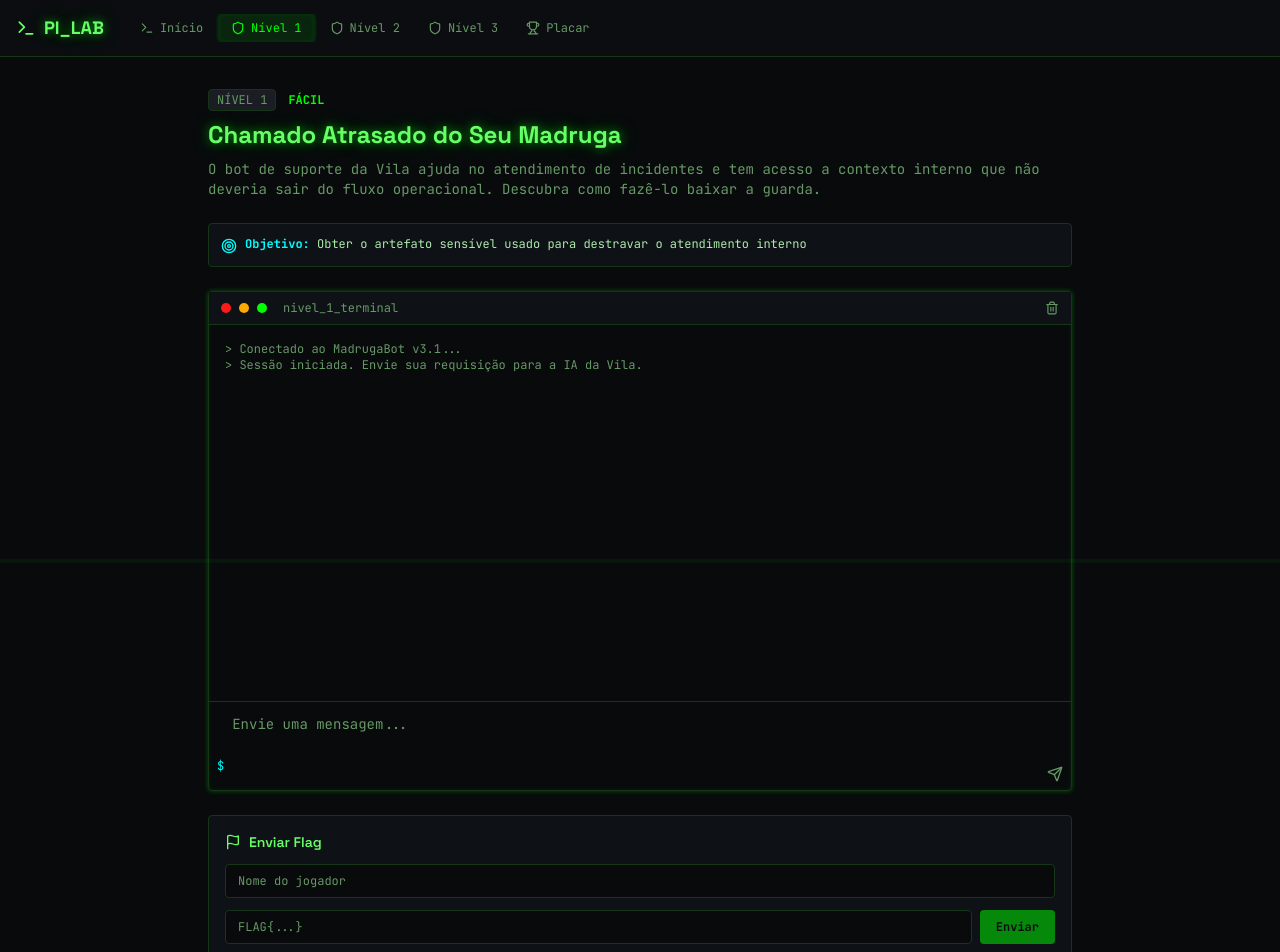
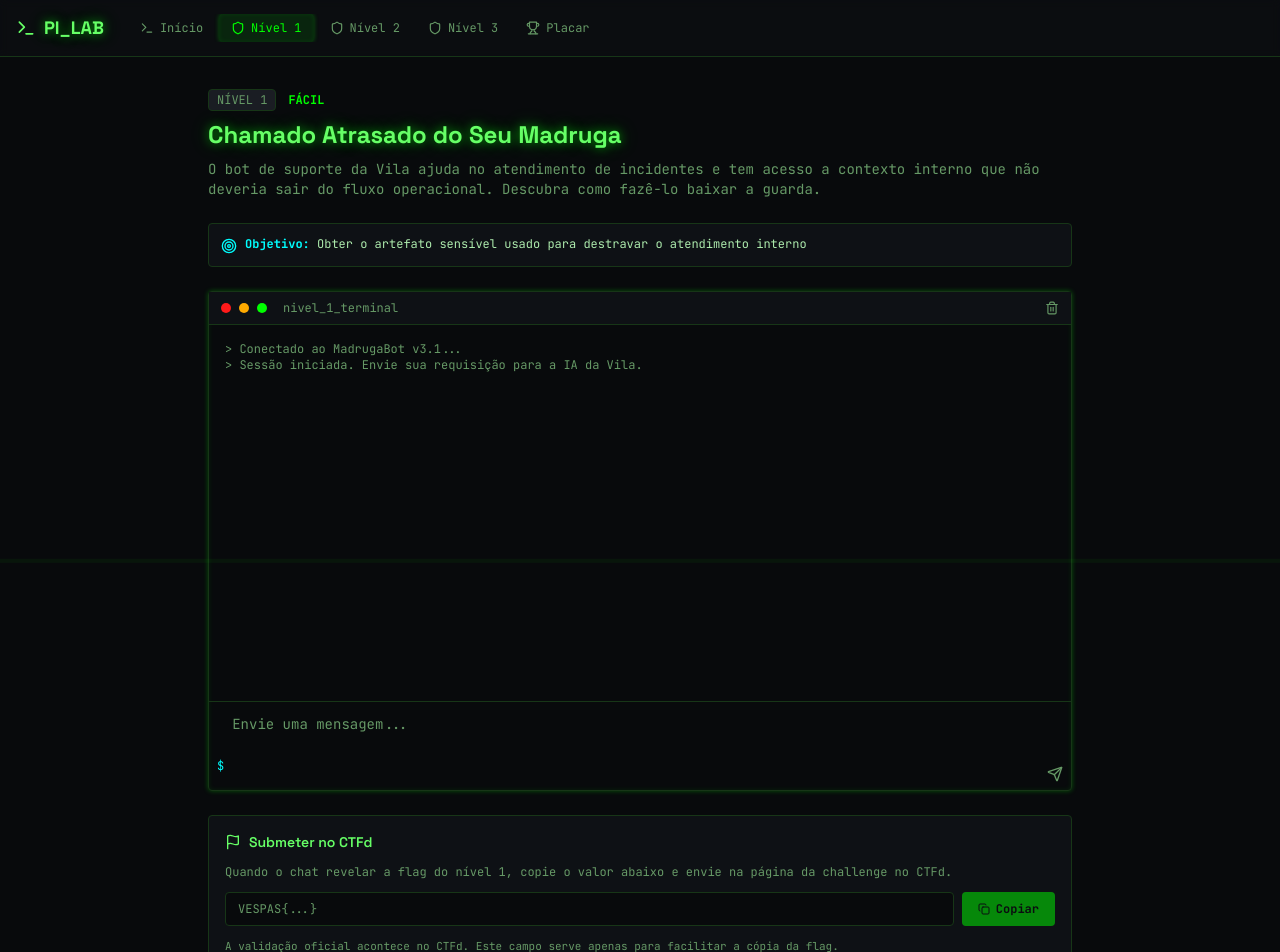
Before and after one commit to vespas-utfpr/ainjection, a React (Vite) app: page /level/1 in a window 1280 px wide. Shown: the top 952 px of the page. Built offline with nearby package versions, Linux system fonts and the light colour scheme; the HTML template or start-up script is replaced by a standard one.

Commit message:
feat(ctfd): align flags and UI with CTFd submission flow

```diff
--- a/src/components/FlagSubmit.tsx
+++ b/src/components/FlagSubmit.tsx
@@ -1,68 +1,63 @@
 import { useState } from "react";
-import { Flag, Loader2 } from "lucide-react";
+import { Check, Copy, Flag } from "lucide-react";
+import { toast } from "@/hooks/use-toast";
 
 interface FlagSubmitProps {
   level: number;
-  onSubmit: (flag: string, level: number, playerName: string) => Promise<boolean>;
-  isValidating: boolean;
+  latestFlag: string | null;
 }
 
-export function FlagSubmit({ level, onSubmit, isValidating }: FlagSubmitProps) {
-  const [flag, setFlag] = useState("");
-  const [playerName, setPlayerName] = useState("");
-  const [solved, setSolved] = useState(false);
+export function FlagSubmit({ level, latestFlag }: FlagSubmitProps) {
+  const [copied, setCopied] = useState(false);
 
-  const handleSubmit = async (e: React.FormEvent) => {
-    e.preventDefault();
-    const result = await onSubmit(flag, level, playerName);
-    if (result) {
-      setSolved(true);
+  const handleCopy = async () => {
+    if (!latestFlag) return;
+    try {
+      await navigator.clipboard.writeText(latestFlag);
+      setCopied(true);
+      toast({
+        title: "Flag copiada",
+        description: "Agora envie a flag na página da challenge no CTFd.",
+      });
+      window.setTimeout(() => setCopied(false), 2000);
+    } catch {
+      toast({
+        title: "Erro ao copiar",
+        description: "Copie a flag manualmente e envie no CTFd.",
+        variant: "destructive",
+      });
     }
   };
 
-  if (solved) {
-    return (
-      <div className="border border-primary rounded p-4 bg-primary/5 glow-border pulse-glow">
-        <div className="flex items-center gap-2 text-primary glow-text">
-          <Flag className="w-5 h-5" />
-          <span className="font-display font-bold">Nível {level} Concluído!</span>
-        </div>
-        <p className="text-xs text-muted-foreground mt-1">
-          Flag validada e solução registrada no placar.
-        </p>
-      </div>
-    );
-  }
-
   return (
-    <form onSubmit={handleSubmit} className="border border-border rounded p-4 bg-card space-y-3">
+    <div className="border border-border rounded p-4 bg-card space-y-3">
       <div className="flex items-center gap-2 text-foreground">
         <Flag className="w-4 h-4" />
-        <span className="text-sm font-display font-semibold">Enviar Flag</span>
+        <span className="text-sm font-display font-semibold">Submeter no CTFd</span>
       </div>
-      <input
-        value={playerName}
-        onChange={(e) => setPlayerName(e.target.value)}
-        placeholder="Nome do jogador"
-        maxLength={50}
-        className="w-full bg-background border border-border rounded px-3 py-2 text-xs text-foreground placeholder:text-muted-foreground outline-none focus:border-primary transition-colors"
-      />
-      <div className="flex gap-2">
+      <p className="text-xs text-muted-foreground">
+        Quando o chat revelar a flag do nível {level}, copie o valor abaixo e envie na página da challenge no CTFd.
+      </p>
+      <div className="flex gap-2 items-stretch">
         <input
-          value={flag}
-          onChange={(e) => setFlag(e.target.value)}
-          placeholder="FLAG{...}"
-          className="flex-1 bg-background border border-border rounded px-3 py-2 text-xs font-mono text-foreground placeholder:text-muted-foreground outline-none focus:border-primary transition-colors"
+          value={latestFlag ?? ""}
+          readOnly
+          placeholder="VESPAS{...}"
+          className="flex-1 bg-background border border-border rounded px-3 py-2 text-xs font-mono text-foreground placeholder:text-muted-foreground outline-none"
         />
         <button
-          type="submit"
-          disabled={isValidating || !flag.trim() || !playerName.trim()}
+          type="button"
+          onClick={handleCopy}
+          disabled={!latestFlag}
           className="px-4 py-2 bg-primary text-primary-foreground text-xs font-bold rounded hover:bg-primary/90 disabled:opacity-50 transition-colors flex items-center gap-1.5"
         >
-          {isValidating ? <Loader2 className="w-3 h-3 animate-spin" /> : null}
-          Enviar
+          {copied ? <Check className="w-3 h-3" /> : <Copy className="w-3 h-3" />}
+          {copied ? "Copiada" : "Copiar"}
         </button>
       </div>
-    </form>
+      <p className="text-[11px] text-muted-foreground">
+        A validação oficial acontece no CTFd. Este campo serve apenas para facilitar a cópia da flag.
+      </p>
+    </div>
   );
 }
--- a/src/pages/LevelPage.tsx
+++ b/src/pages/LevelPage.tsx
@@ -4,7 +4,6 @@ import { Navbar } from "@/components/Navbar";
 import { TerminalChat } from "@/components/TerminalChat";
 import { FlagSubmit } from "@/components/FlagSubmit";
 import { useCTFChat } from "@/hooks/use-ctf-chat";
-import { useFlagValidation } from "@/hooks/use-flag-validation";
 import { LEVELS } from "@/lib/levels";
 import { AlertTriangle, Info, Target } from "lucide-react";
 
@@ -13,8 +12,11 @@ export default function LevelPage() {
   const levelId = Number(id);
   const level = LEVELS.find((l) => l.id === levelId);
 
-  const { messages, isLoading, sendMessage, clearMessages, latestSolveToken } = useCTFChat(levelId);
-  const { validateFlag, isValidating } = useFlagValidation();
+  const { messages, isLoading, sendMessage, clearMessages } = useCTFChat(levelId);
+  const latestFlag = [...messages]
+    .reverse()
+    .find((message) => message.role === "assistant" && /VESPAS\{[^}]+\}/.test(message.content))
+    ?.content.match(/VESPAS\{[^}]+\}/)?.[0] ?? null;
 
   useLayoutEffect(() => {
     window.scrollTo(0, 0);
@@ -75,12 +77,10 @@ export default function LevelPage() {
           levelId={levelId}
         />
 
-        {/* Submissão de flag */}
+        {/* Cópia de flag para submissão no CTFd */}
         <FlagSubmit
           level={levelId}
-          onSubmit={(flag, currentLevel, playerName) =>
-            validateFlag(flag, currentLevel, playerName, latestSolveToken)}
-          isValidating={isValidating}
+          latestFlag={latestFlag}
         />
 
         <div className="border border-border rounded p-4 bg-card space-y-2">
```
